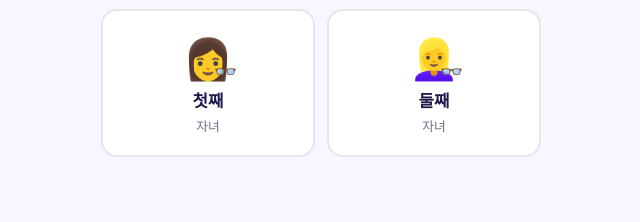
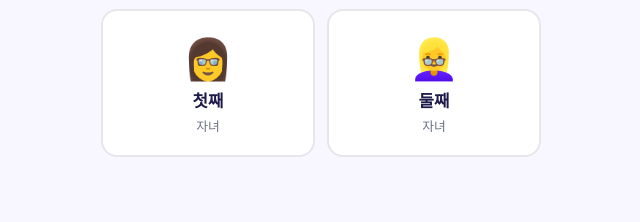
Before and after one commit to hamsigi-lab/testscore, a plain HTML site: page index.html in a window 1280 px wide. Shown: the part 256-478 px from the top of the page, 319-959 px from the left. Drawn offline with Linux system fonts and the light colour scheme.

Commit message:
fix: 안경 위치 눈 위치로 조정 (하단 뱃지 → 눈 위 중앙)
Co-Authored-By: Claude Sonnet 4.6 <noreply@anthropic.com>

```diff
--- a/css/style.css
+++ b/css/style.css
@@ -263,9 +263,10 @@ body {
 }
 .emoji-gl {
   position: absolute;
-  bottom: -0.05em;
-  right: -0.22em;
-  font-size: 0.46em;
+  top: 32%;
+  left: 50%;
+  transform: translateX(-50%);
+  font-size: 0.52em;
   line-height: 1;
   pointer-events: none;
 }
```
